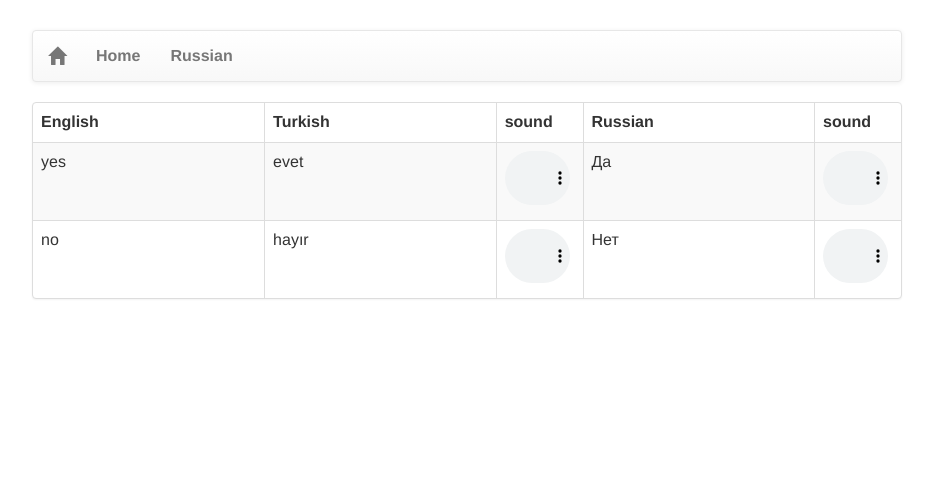
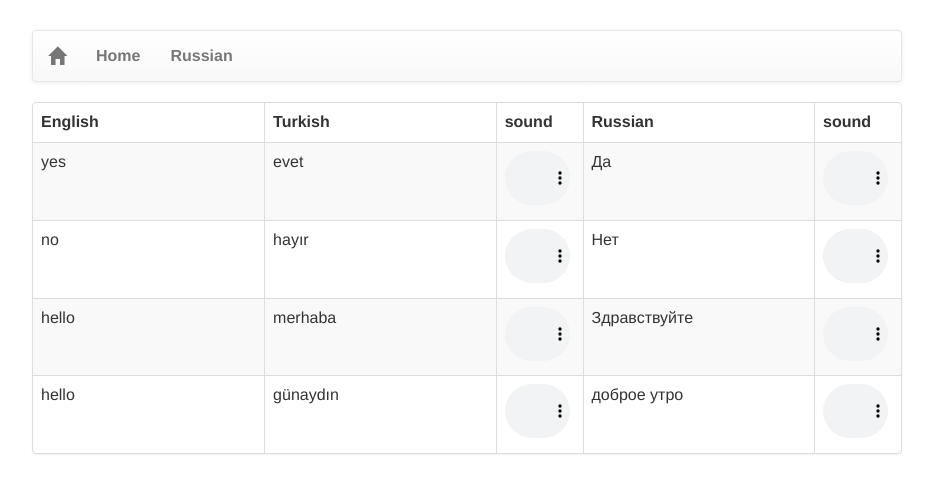
Before and after one commit to study-language/study-language-github.io, a Jekyll site: the page built from pages/russian.md, in a window 1280 px wide. Shown: the top 493 px of the page, without its empty margins (173-1106 px from the left). Built offline with Jekyll 4.4.1, drawn with Linux system fonts in a browser that asks for light colours; our own code applies the rules of GitHub Pages for plain Markdown files; the repository's description, which GitHub fills in, is left out.

Commit message:
Update russian.md

```diff
--- a/pages/russian.md
+++ b/pages/russian.md
@@ -40,6 +40,21 @@ permalink: russian
             <td> <audio controls class="myaudio"> <source  src="{{ site.github.url }}/assets/sound/Нет.mp3" type="audio/mpeg"></audio> </td>
         </tr>
 
+        <tr>
+            <td> hello </td>
+            <td> merhaba </td>
+            <td> <audio controls class="myaudio"> <source  src="{{ site.github.url }}/assets/sound/merhaba.mp3" type="audio/mpeg"></audio> </td>
+            <td> Здравствуйте </td>
+            <td> <audio controls class="myaudio"> <source  src="{{ site.github.url }}/assets/sound/Здравствуйте.mp3" type="audio/mpeg"></audio> </td>
+        </tr>
+
+        <tr>
+            <td> hello </td>
+            <td> günaydın </td>
+            <td> <audio controls class="myaudio"> <source  src="{{ site.github.url }}/assets/sound/günaydın.mp3" type="audio/mpeg"></audio> </td>
+            <td> доброе утро </td>
+            <td> <audio controls class="myaudio"> <source  src="{{ site.github.url }}/assets/sound/доброе утро.mp3" type="audio/mpeg"></audio> </td>
+        </tr>
     </tbody>
 </table>
 </div>
```
